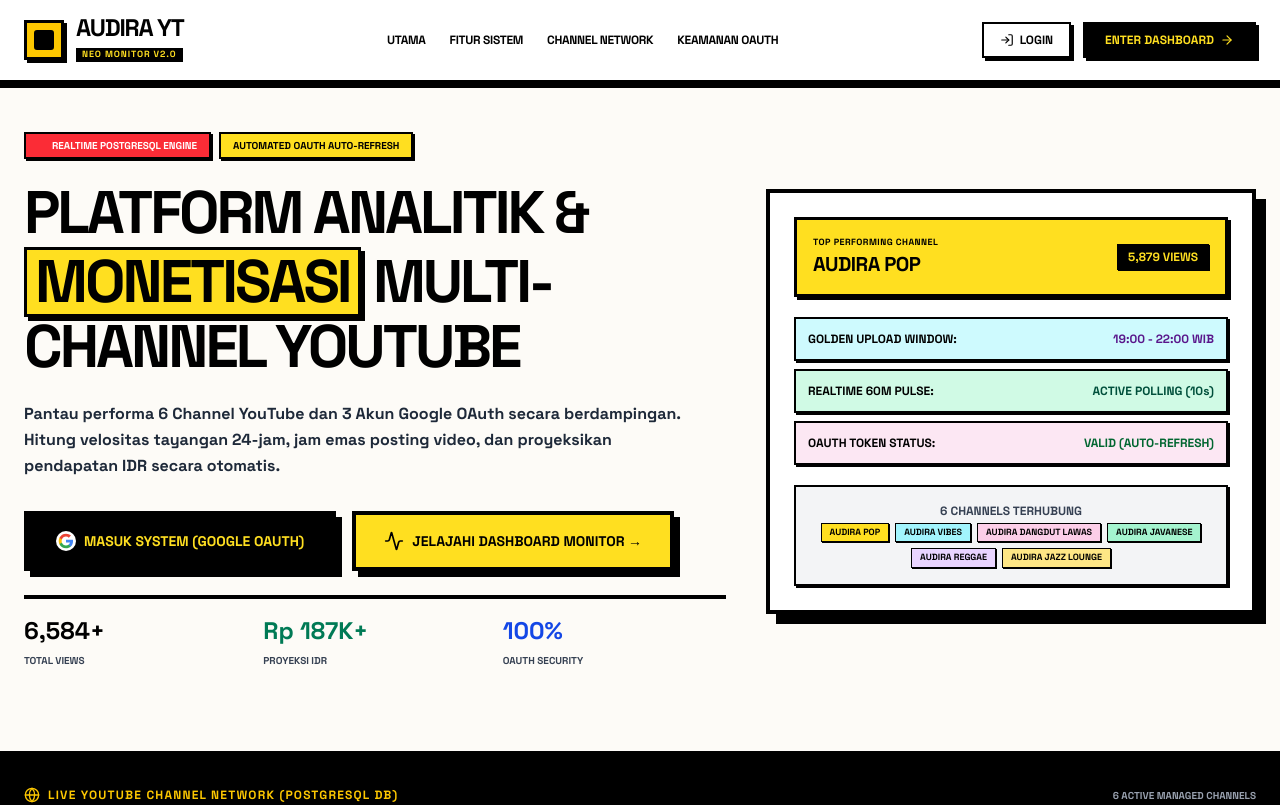
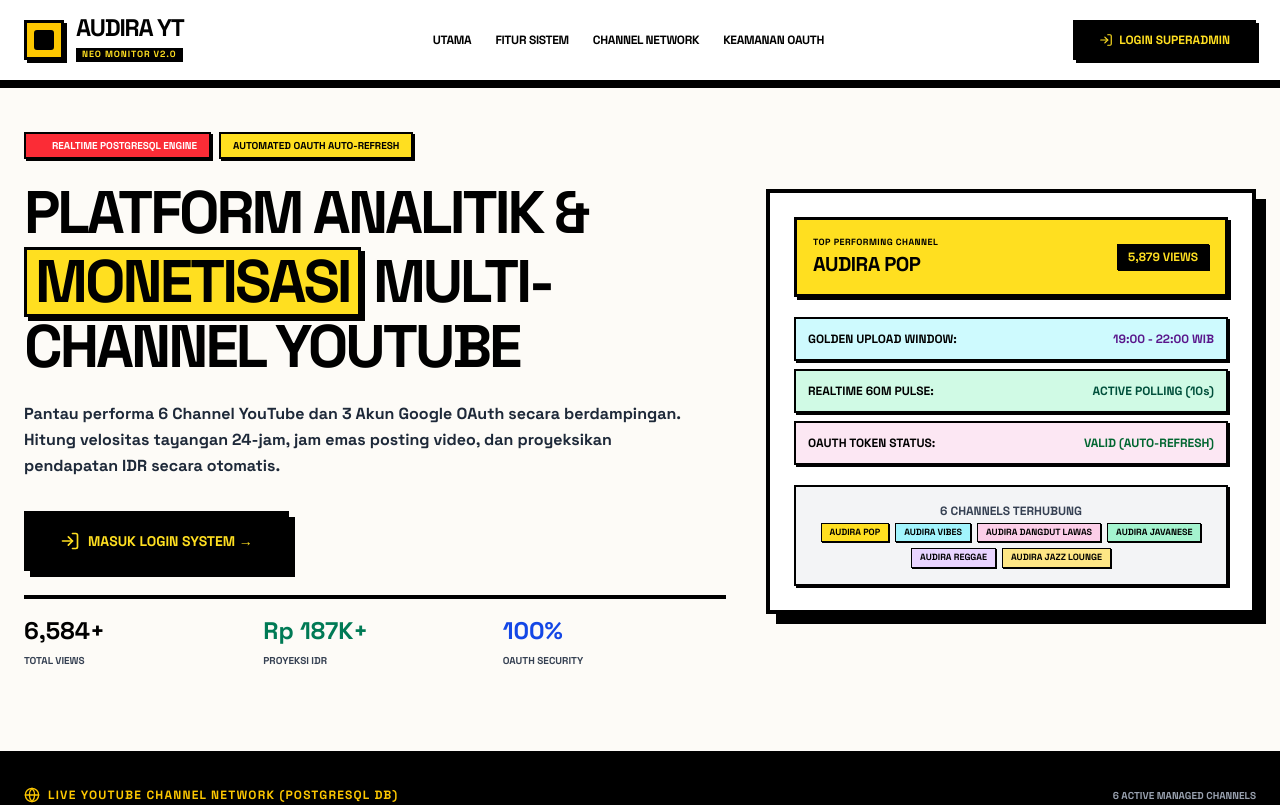
Before and after one commit to Audira141415/Audira-YT, a Next.js app in the folder frontend/: page / in a window 1280 px wide. Shown: the top 805 px of the page. Built offline with nearby package versions, Linux system fonts and the light colour scheme.

Commit message:
feat: persistent session on refresh, remove ENTER DASHBOARD button, and require login for dashboard

```diff
--- a/frontend/src/app/dashboard/accounts/callback/page.tsx
+++ b/frontend/src/app/dashboard/accounts/callback/page.tsx
@@ -34,9 +34,14 @@
           })
         });
 
-        if (!res.ok) {
-          const data = await res.json()
-          throw new Error(data.detail || "Failed to authenticate with backend")
+        const data = await res.json()
+        if (typeof window !== "undefined" && data.access_token) {
+          localStorage.setItem("audira_token", data.access_token);
+          localStorage.setItem("audira_user", JSON.stringify({
+            ...(data.user || {}),
+            role: "ADMIN",
+            name: data.user?.name || data.user?.email || "Google OAuth User"
+          }));
         }
 
         setStatus("success")
--- a/frontend/src/app/dashboard/layout.tsx
+++ b/frontend/src/app/dashboard/layout.tsx
@@ -33,6 +33,9 @@
   const [currentTime, setCurrentTime] = useState<string>("");
   const [lastSyncDisplay, setLastSyncDisplay] = useState<string>("SINKRON KINI");
 
+  const [isCheckingAuth, setIsCheckingAuth] = useState(true);
+  const [isAuthenticated, setIsAuthenticated] = useState(false);
+
   useEffect(() => {
     // Live clock ticker
     const timer = setInterval(() => {
@@ -43,7 +46,16 @@
     setCurrentTime(initialNow.toLocaleTimeString("id-ID", { hour12: false }) + " WIB");
 
     if (typeof window !== "undefined") {
+      const token = localStorage.getItem("audira_token");
       const stored = localStorage.getItem("audira_user");
+
+      if (!token) {
+        setIsCheckingAuth(false);
+        setIsAuthenticated(false);
+        router.replace("/login");
+        return;
+      }
+
       if (stored) {
         try {
           const parsed = JSON.parse(stored);
@@ -54,13 +66,17 @@
           console.error(e);
         }
       }
+
+      setIsAuthenticated(true);
+      setIsCheckingAuth(false);
+
       const storedSidebar = localStorage.getItem("audira_sidebar_collapsed");
       if (storedSidebar === "true") {
         setIsSidebarCollapsed(true);
       }
     }
     return () => clearInterval(timer);
-  }, []);
+  }, [router]);
 
   const toggleSidebar = () => {
     const nextState = !isSidebarCollapsed;
@@ -170,6 +186,21 @@
     { label: "EXPORT", href: "/dashboard/export", icon: Download },
     { label: "SETTINGS", href: "/dashboard/settings", icon: Settings },
   ]
+
+  if (isCheckingAuth) {
+    return (
+      <div className="min-h-screen bg-[#FDFBF7] flex flex-col justify-center items-center font-mono">
+        <Loader2 className="w-10 h-10 animate-spin text-black mb-4 stroke-[3]" />
+        <span className="font-black text-xs uppercase tracking-widest bg-yellow-300 border-2 border-black px-3 py-1 shadow-[3px_3px_0_0_#000]">
+          MEMERIKSA SESI KEAMANAN SUPERADMIN...
+        </span>
+      </div>
+    );
+  }
+
+  if (!isAuthenticated) {
+    return null;
+  }
 
   return (
     <div
--- a/frontend/src/app/page.tsx
+++ b/frontend/src/app/page.tsx
@@ -55,15 +55,9 @@
           <div className="flex items-center gap-3">
             <Link
               href="/login"
-              className="bg-white text-black font-black px-4 py-2 text-xs uppercase border-2 border-black shadow-[3px_3px_0_0_#000] hover:bg-gray-100 active:translate-x-0.5 active:translate-y-0.5 transition-all flex items-center gap-1.5"
+              className="bg-black text-yellow-300 font-black px-6 py-2.5 text-xs uppercase border-2 border-black shadow-[3px_3px_0_0_#000] hover:bg-gray-800 active:translate-x-0.5 active:translate-y-0.5 transition-all flex items-center gap-1.5"
             >
-              <LogIn className="w-3.5 h-3.5"/> LOGIN
-            </Link>
-            <Link
-              href="/dashboard"
-              className="bg-black text-yellow-300 font-black px-5 py-2 text-xs uppercase border-2 border-black shadow-[3px_3px_0_0_#000] hover:bg-gray-800 active:translate-x-0.5 active:translate-y-0.5 transition-all flex items-center gap-1.5"
-            >
-              ENTER DASHBOARD <ArrowRight className="w-3.5 h-3.5 text-yellow-300" />
+              <LogIn className="w-3.5 h-3.5 text-yellow-300"/> LOGIN SUPERADMIN
             </Link>
           </div>
 
@@ -98,24 +92,11 @@
 
               {/* Primary CTAs */}
               <div className="flex flex-wrap gap-4 pt-2">
-                <button
-                  onClick={handleGoogleLogin}
-                  className="bg-black text-yellow-300 font-black text-sm uppercase px-7 py-4 border-4 border-black shadow-[6px_6px_0_0_#000] hover:bg-gray-800 active:translate-x-1 active:translate-y-1 active:shadow-none transition-all flex items-center gap-2"
+                <Link
+                  href="/login"
+                  className="bg-black text-yellow-300 font-black text-sm uppercase px-8 py-4 border-4 border-black shadow-[6px_6px_0_0_#000] hover:bg-gray-800 active:translate-x-1 active:translate-y-1 active:shadow-none transition-all flex items-center gap-2"
                 >
-                  <svg className="w-5 h-5 bg-white p-0.5 rounded-full" viewBox="0 0 24 24">
-                    <path fill="#4285F4" d="M22.56 12.25c0-.78-.07-1.53-.2-2.25H12v4.26h5.92c-.26 1.37-1.04 2.53-2.21 3.31v2.77h3.57c2.08-1.92 3.28-4.74 3.28-8.09z"/>
-                    <path fill="#34A853" d="M12 23c2.97 0 5.46-.98 7.28-2.66l-3.57-2.77c-.98.66-2.23 1.06-3.71 1.06-2.86 0-5.29-1.93-6.16-4.53H2.18v2.84C3.99 20.53 7.7 23 12 23z"/>
-                    <path fill="#FBBC05" d="M5.84 14.09c-.22-.66-.35-1.36-.35-2.09s.13-1.43.35-2.09V7.07H2.18C1.43 8.55 1 10.22 1 12s.43 3.45 1.18 4.93l2.85-2.22.81-.62z"/>
-                    <path fill="#EA4335" d="M12 5.38c1.62 0 3.06.56 4.21 1.64l3.15-3.15C17.45 2.09 14.97 1 12 1 7.7 1 3.99 3.47 2.18 7.07l3.66 2.84c.87-2.6 3.3-4.53 6.16-4.53z"/>
-                  </svg>
-                  MASUK SYSTEM (GOOGLE OAUTH)
-                </button>
-
-                <Link
-                  href="/dashboard"
-                  className="bg-yellow-300 text-black font-black text-sm uppercase px-7 py-4 border-4 border-black shadow-[6px_6px_0_0_#000] hover:bg-yellow-400 active:translate-x-1 active:translate-y-1 active:shadow-none transition-all flex items-center gap-2"
-                >
-                  <Activity className="w-5 h-5 text-black"/> JELAJAHI DASHBOARD MONITOR &rarr;
+                  <LogIn className="w-5 h-5 text-yellow-300"/> MASUK LOGIN SYSTEM &rarr;
                 </Link>
               </div>
 
```
